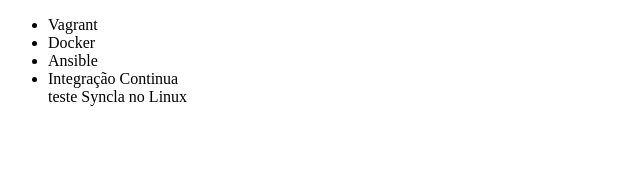
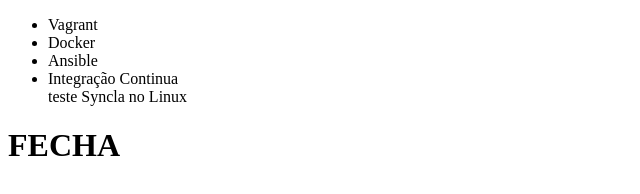
Before and after one commit to blastersanka/alura-git, a plain HTML site: page index.html in a window 1280 px wide. Shown: the whole page, without its empty margins (0-640 px from the left). Drawn offline with Linux system fonts and the light colour scheme.

Commit message:
add a palavra FECHA

```diff
--- a/index.html
+++ b/index.html
@@ -13,5 +13,6 @@
 
         teste Syncla no Linux
     </ul>
+    <h1>FECHA</h1>
 </body>
 </html>
```
